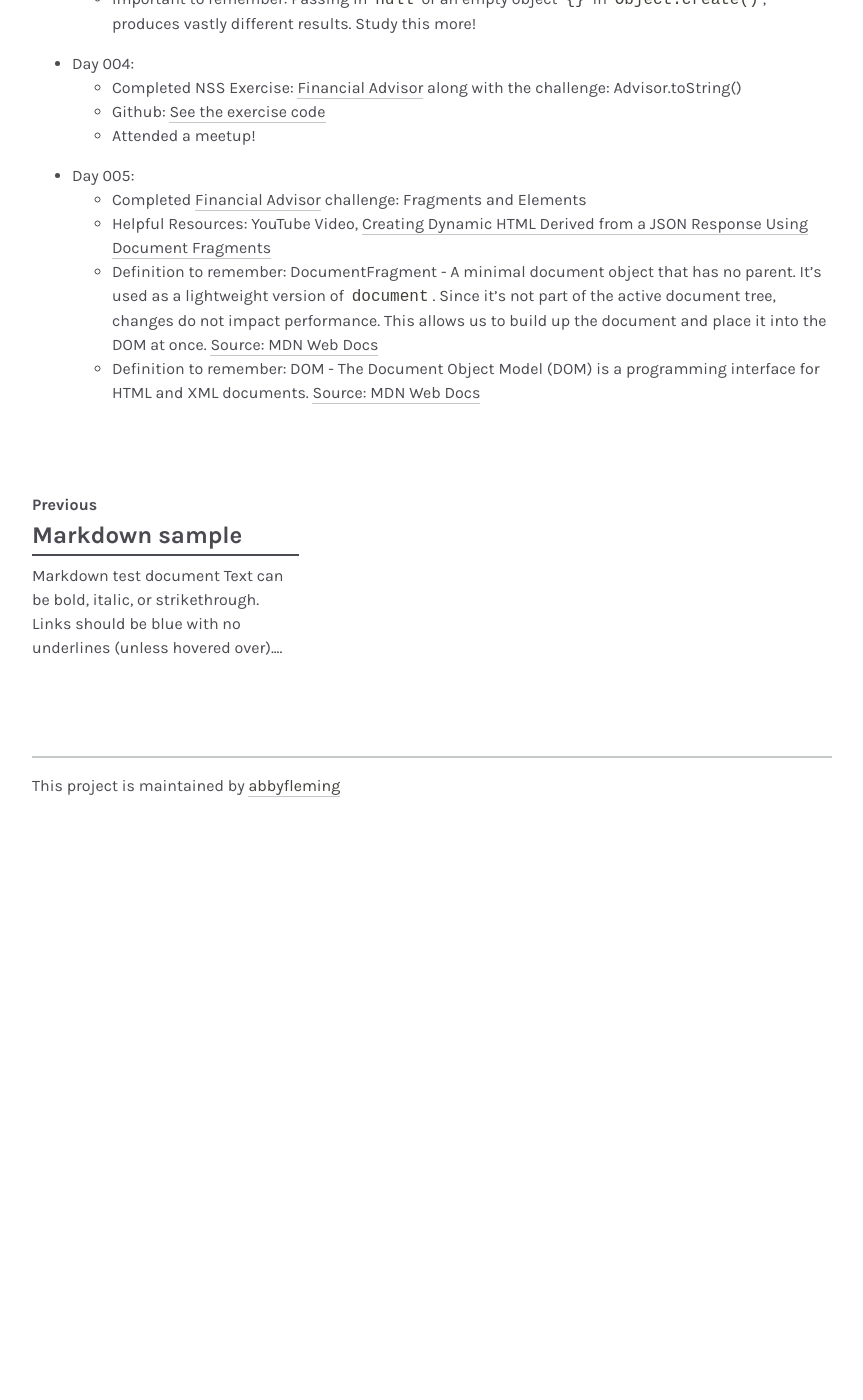
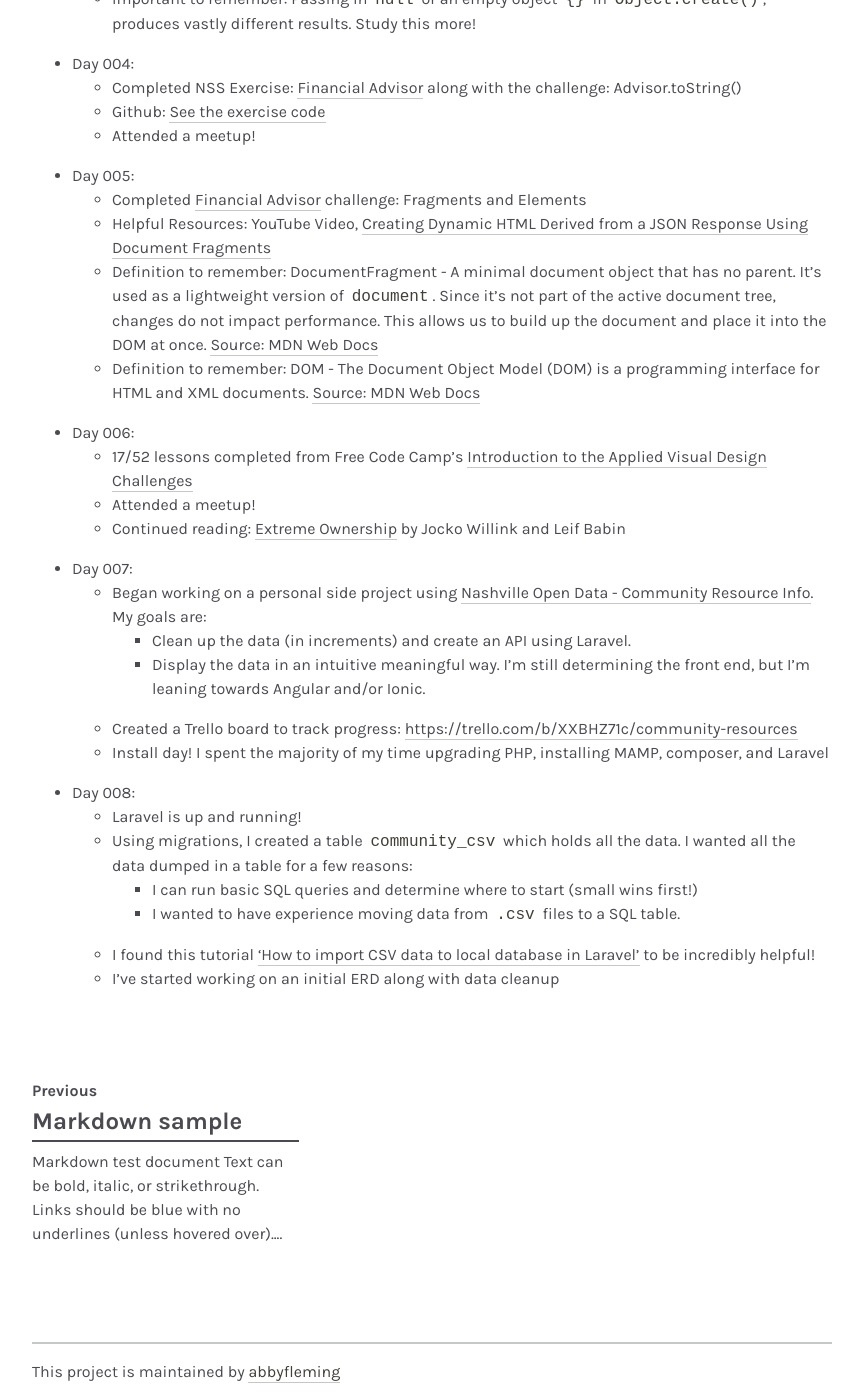
Before and after one commit to abbyfleming/abbyfleming.github.io, a Jekyll site: the page built from _posts/2019-08-05-100-days-of-code.md, in a window 1280 px wide and 1400 px high, scrolled down 1150 px. Shown: the whole window, without its empty margins (208-1071 px from the left). Built offline with Jekyll 4.4.1, drawn with Linux system fonts in a browser that asks for light colours; some web fonts are replaced; before the commit the page ends 1964 px from its top, so only the background shows below that.

Commit message:
started personal project

```diff
--- a/_posts/2019-08-05-100-days-of-code.md
+++ b/_posts/2019-08-05-100-days-of-code.md
@@ -44,3 +44,25 @@ Learn more about the main rules, as well as some other considerations.
     * Helpful Resources: YouTube Video, [Creating Dynamic HTML Derived from a JSON Response Using Document Fragments](https://www.youtube.com/watch?v=YcbS7W34D0E)
     * Definition to remember: DocumentFragment - A minimal document object that has no parent. It's used as a lightweight version of `document`. Since it's not part of the active document tree, changes do not impact performance. This allows us to build up the document and place it into the DOM at once. [Source: MDN Web Docs](https://developer.mozilla.org/en-US/docs/Web/API/DocumentFragment)
     * Definition to remember: DOM - The Document Object Model (DOM) is a programming interface for HTML and XML documents. [Source: MDN Web Docs](https://developer.mozilla.org/en-US/docs/Web/API/Document_Object_Model/Introduction)
+
+
+* Day 006:
+    * 17/52 lessons completed from Free Code Camp's [Introduction to the Applied Visual Design Challenges](https://learn.freecodecamp.org/responsive-web-design/applied-visual-design)
+    * Attended a meetup!
+    * Continued reading: [Extreme Ownership](https://www.amazon.com/Extreme-Ownership-U-S-Navy-SEALs-ebook/dp/B00VE4Y0Z2) by Jocko Willink and Leif Babin
+
+
+* Day 007:
+    * Began working on a personal side project using [Nashville Open Data - Community Resource Info](https://data.nashville.gov/Police/Community-Resource-Information/ekvg-j2ns). My goals are:
+        * Clean up the data (in increments) and create an API using Laravel.
+        * Display the data in an intuitive meaningful way. I'm still determining the front end, but I'm leaning towards Angular and/or Ionic.
+    * Created a Trello board to track progress: [https://trello.com/b/XXBHZ71c/community-resources](https://trello.com/b/XXBHZ71c/community-resources)
+    * Install day! I spent the majority of my time upgrading PHP, installing MAMP, composer, and Laravel
+
+* Day 008:
+    * Laravel is up and running!
+    * Using migrations, I created a table `community_csv` which holds all the data. I wanted all the data dumped in a table for a few reasons:
+        * I can run basic SQL queries and determine where to start (small wins first!)
+        * I wanted to have experience moving data from `.csv` files to a SQL table.
+    * I found this tutorial ['How to import CSV data to local database in Laravel'](https://justlaravel.com/import-csv-data-store-database/?utm_source=learninglaravel.net#step1) to be incredibly helpful!
+    * I've started working on an initial ERD along with data cleanup
```
